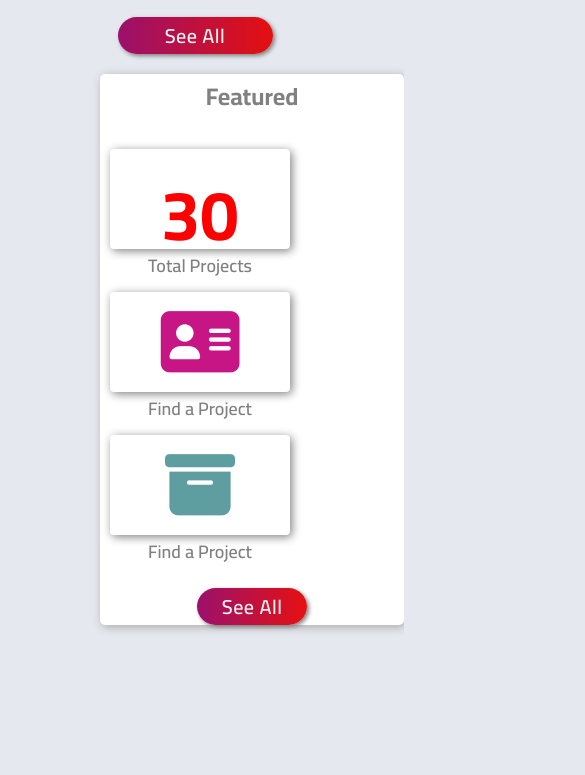
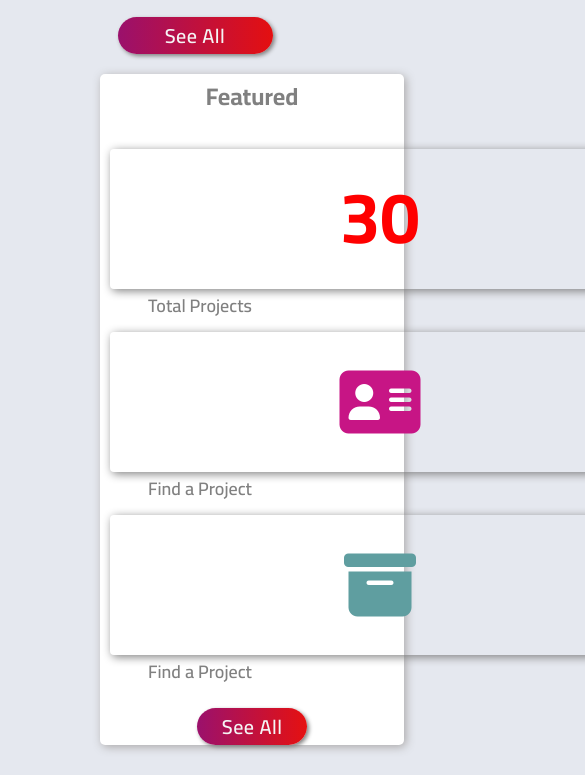
Before and after one commit to O3coderz/dashboard, a plain HTML site: page index.html in a window 390 px wide. Shown: the part 2080-2855 px from the top of the page, 585 px wide, since content can reach past the window. Before the commit the page ends 2735 px from the top, so only its background shows below. Drawn offline with Linux system fonts and the light colour scheme.

Commit message:
Update responsive.css

```diff
--- a/responsive.css
+++ b/responsive.css
@@ -470,16 +470,16 @@
     }
     /*----------------new edit------------------*/
     .subfatured h2.fearture-icon {
-        width: 100%;
-        height: 100px;
-        font-size: 70px;
+        width: 300%;
+        height: 140px;
+        font-size: 72px;
 
     }
 
     .subfatured a.fearture-icon {
-        width: 100%;
-        height: 100px;
-        font-size: 70px;
+        width: 300%;
+        height: 140px;
+        font-size: 72px;
 
     }
 /*-----------------------new edit end-----------------*/
```
